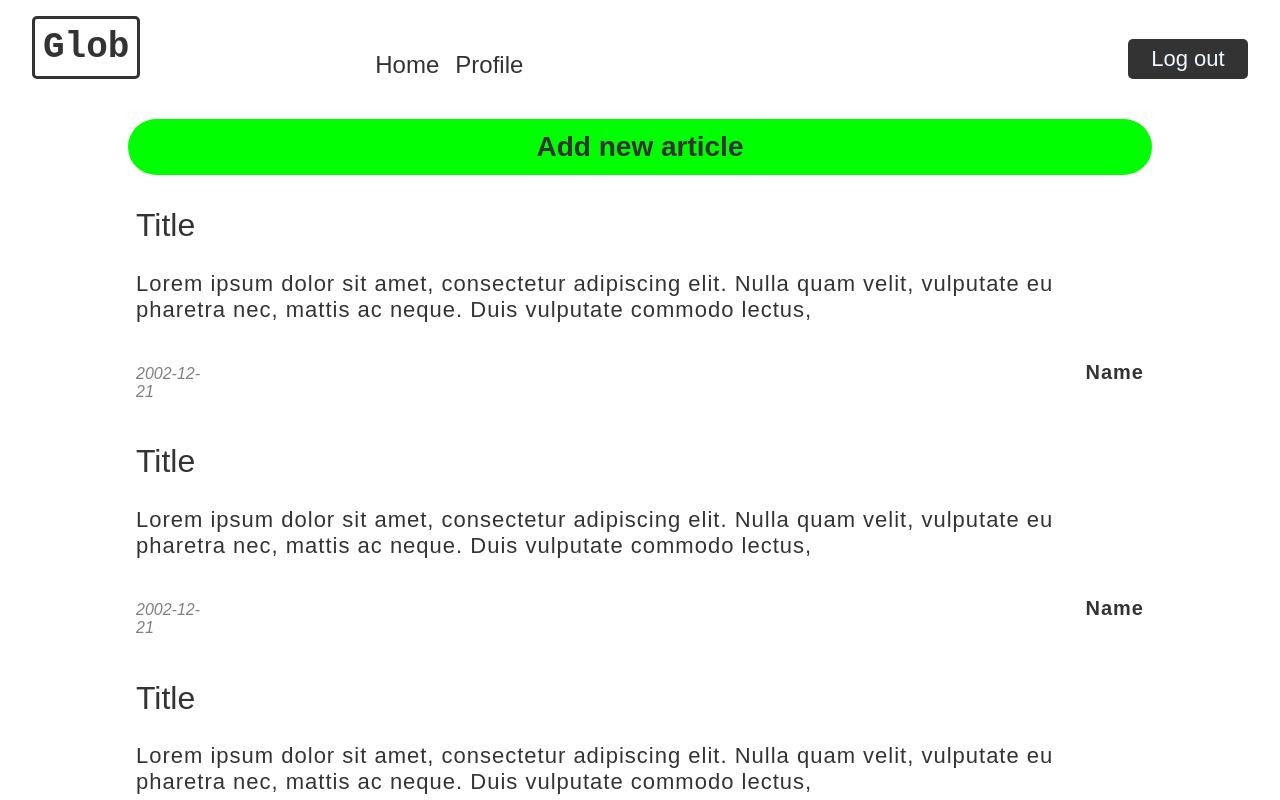
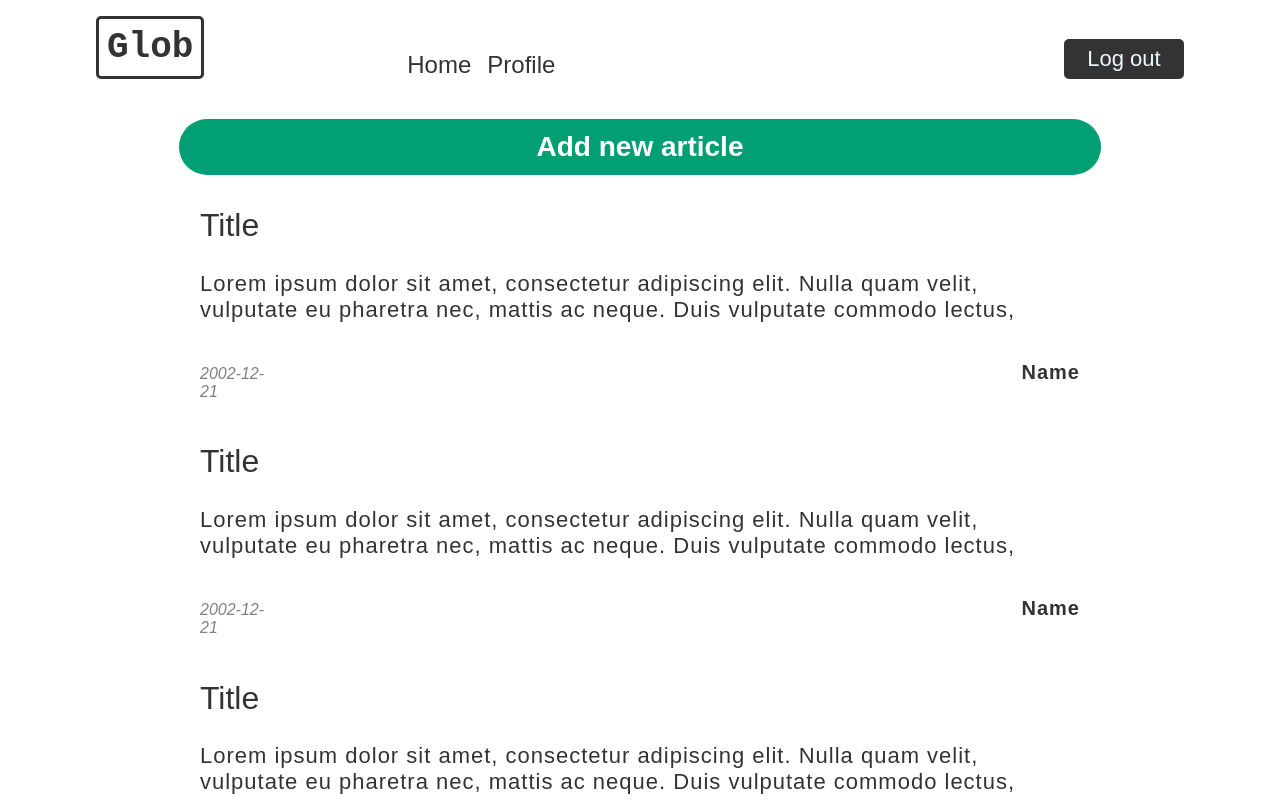
Before and after one commit to Maskoul/glob-front-end-react, a React (Create React App) app: page / in a window 1280 px wide. Shown: the top 800 px of the page. Built offline with nearby package versions, Linux system fonts and the light colour scheme.

Commit message:
Change styles

```diff
--- a/src/components/new-article-button/NewArticleButton.css
+++ b/src/components/new-article-button/NewArticleButton.css
@@ -4,9 +4,10 @@
 }
 
 .button {
-    background-color: lime;
+    background-color: #029e74;
+    background: #029e74;
     border-radius: 100px;
-    color: #333333;
+    color: #fff;
     font-family: Arial, Helvetica, sans-serif;
     font-size: 28px;
     font-weight: bold;
@@ -14,10 +15,8 @@
     margin: 32px 10%;
 }
 
-.button:active{
-    margin-top: 38px;
-}
 .button:hover{
     cursor: pointer;
-    color: darkgray;
+    background: #03a87c;
+    background-color: #03a87c;
 }
--- a/src/index.css
+++ b/src/index.css
@@ -1,10 +1,6 @@
 body {
-  margin: 0;
-  font-family: -apple-system, BlinkMacSystemFont, 'Segoe UI', 'Roboto', 'Oxygen',
-    'Ubuntu', 'Cantarell', 'Fira Sans', 'Droid Sans', 'Helvetica Neue',
-    sans-serif;
-  -webkit-font-smoothing: antialiased;
-  -moz-osx-font-smoothing: grayscale;
+  margin: auto;
+  width: 90%;
 }
 
 code {
```
